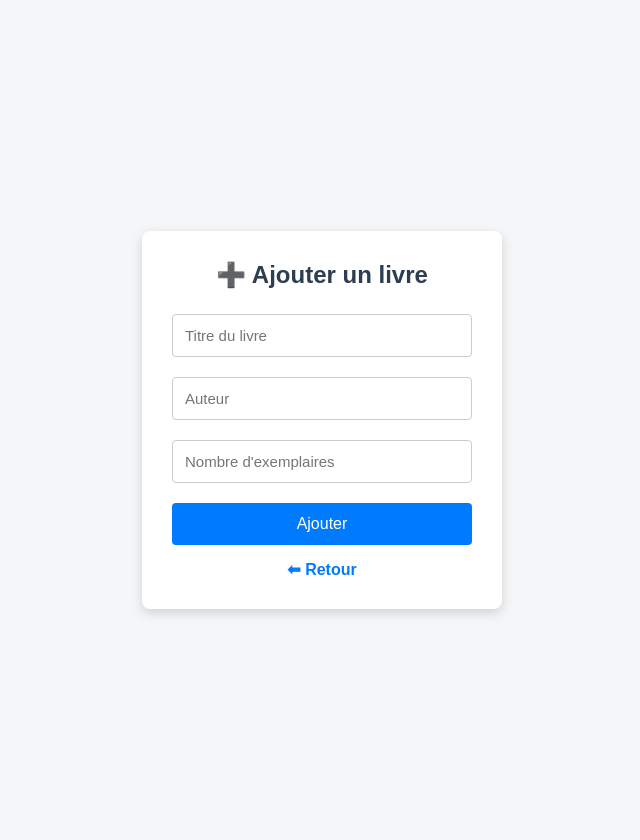
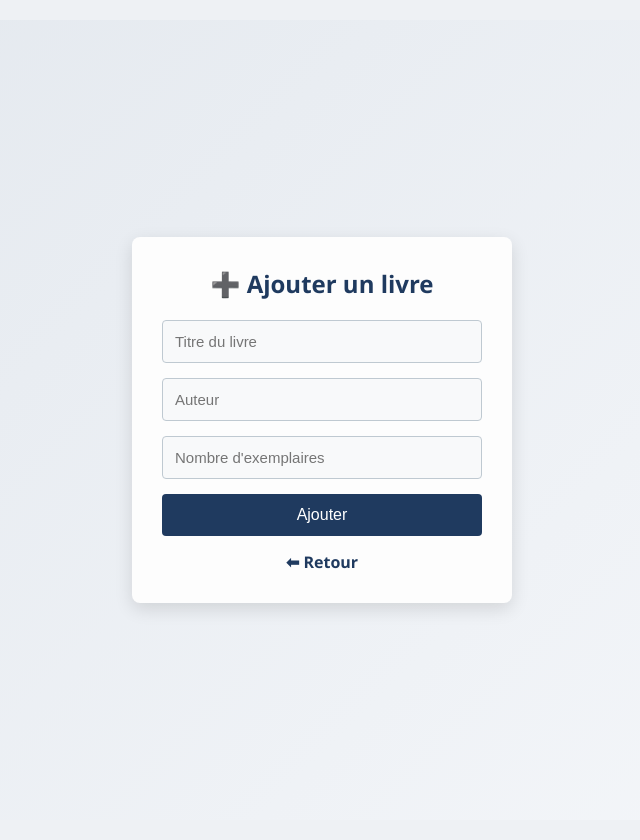
Before and after one commit to hasinarakotomalala08-hash/bibliotheque, a PHP site: page /add.php in a window 1280 px wide. Shown: the whole page, without its empty margins (318-958 px from the left). Run offline with PHP 8.4, Linux system fonts and the light colour scheme.

Commit message:
modified:   style.css

```diff
--- a/style.css
+++ b/style.css
@@ -1,190 +1,106 @@
-/* RESET SIMPLE */
+/* =========================
+   RESET GENERAL
+ss========================= */
 * {
     margin: 0;
     padding: 0;
     box-sizing: border-box;
 }
 
-/* STYLE GÉNÉRAL */
+/* =========================
+   STYLE GENERAL
+========================= */
 body {
-    font-family: Arial, Helvetica, sans-serif;
-    background-color: #f4f6f8;
+    font-family: "Segoe UI", Georgia, "Times New Roman", serif;
+    background-color: #eef1f4;
     padding: 20px;
-    color: #333;
-}
-
-/* TITRES */
-h1, h2 {
-    margin-bottom: 15px;
     color: #2c3e50;
 }
 
-/* LIENS */
+/* =========================
+   TITRES
+========================= */
+h1, h2 {
+    margin-bottom: 15px;
+    color: #1f3a5f;
+    text-align: center;
+}
+
+/* =========================
+   LIENS
+========================= */
 a {
     text-decoration: none;
-    color: #007bff;
-    font-weight: bold;
+    color: #1f3a5f;
+    font-weight: 600;
 }
 
 a:hover {
     text-decoration: underline;
 }
 
-/* TABLE */
-table {
-    width: 100%;
-    border-collapse: collapse;
-    background-color: #fff;
+/* =========================
+   CENTRAGE PAGE (FORMULAIRES)
+========================= */
+.page-center {
+    min-height: 100vh;
+    display: flex;
+    align-items: center;
+    justify-content: center;
+    background: linear-gradient(135deg, #e3e8ee, #f5f7fa);
 }
 
-table th {
-    background-color: #2c3e50;
-    color: white;
-}
-
-table th, table td {
-    padding: 10px;
-    text-align: center;
-    border: 1px solid #ddd;
-}
-
-/* FORMULAIRES */
-form {
-    background-color: #fff;
-    padding: 20px;
-    max-width: 500px;
-    border-radius: 6px;
-}
-
-label {
-    font-weight: bold;
-}
-
-input, select, button {
-    width: 100%;
-    padding: 8px;
-    margin-top: 5px;
-}
-
-/* BOUTONS */
-button {
-    background-color: #28a745;
-    border: none;
-    color: white;
-    cursor: pointer;
-    font-size: 16px;
-}
-
-button:hover {
-    background-color: #218838;
-}
-
-/* MESSAGES */
-.success {
-    color: green;
-    margin-bottom: 10px;
-}
-
-.error {
-    color: red;
-    margin-bottom: 10px;
-}
-
-/* RESPONSIVE */
-@media (max-width: 600px) {
-    table, thead, tbody, th, td, tr {
-        font-size: 14px;
-    }
-}
-/* TITRE FORMULAIRE */
-.form-title {
-    text-align: center;
-    margin-bottom: 20px;
-}
-
-/* BOÎTE FORMULAIRE */
+/* =========================
+   BOITE FORMULAIRE
+========================= */
 .form-box {
     width: 100%;
     max-width: 380px;
-    margin: 0 auto;           /* CENTRAGE */
-    background-color: #fff;
-    padding: 25px;
+    background-color: #fdfdfd;
+    padding: 30px;
     border-radius: 8px;
-    box-shadow: 0 0 10px rgba(0,0,0,0.1);
+    box-shadow: 0 6px 18px rgba(0,0,0,0.12);
     display: flex;
     flex-direction: column;
 }
 
-/* INPUTS */
-.form-box input {
-    margin-bottom: 15px;
-    padding: 10px;
-    font-size: 15px;
-    border: 1px solid #ccc;
-    border-radius: 4px;
-}
-
-/* INPUT FOCUS */
-.form-box input:focus {
-    outline: none;
-    border-color: #007bff;
-}
-
-/* BOUTON */
-.form-box button {
-    padding: 10px;
-    font-size: 16px;
-    background-color: #007bff;
-    border: none;
-    color: white;
-    border-radius: 4px;
-    cursor: pointer;
-}
-
-.form-box button:hover {
-    background-color: #0056b3;
-}
-/* CENTRAGE TOTAL PAGE (COMME LOGIN) */
-.page-center {
-    min-height: 100vh;              /* hauteur écran */
-    display: flex;
-    align-items: center;            /* vertical */
-    justify-content: center;        /* horizontal */
-    background-color: #f4f6f8;
-}
-
-/* FORMULAIRE */
-.form-box {
-    width: 100%;
-    max-width: 360px;
-    background-color: #fff;
-    padding: 30px;
-    border-radius: 8px;
-    box-shadow: 0 4px 12px rgba(0,0,0,0.15);
-    display: flex;
-    flex-direction: column;
-}
-
-/* TITRE */
+/* =========================
+   TITRE FORMULAIRE
+========================= */
 .form-title {
     text-align: center;
     margin-bottom: 20px;
-    color: #2c3e50;
+    color: #1f3a5f;
+    font-weight: bold;
 }
 
-/* INPUTS */
-.form-box input {
+/* =========================
+   INPUTS & SELECT
+========================= */
+.form-box input,
+.form-box select {
+    width: 100%;
     margin-bottom: 15px;
     padding: 12px;
     font-size: 15px;
-    border: 1px solid #ccc;
+    border: 1px solid #bfc9d1;
     border-radius: 4px;
+    background-color: #f8f9fa;
 }
 
-/* BOUTON */
+.form-box input:focus,
+.form-box select:focus {
+    outline: none;
+    border-color: #1f3a5f;
+    background-color: #ffffff;
+}
+
+/* =========================
+   BOUTONS
+========================= */
 .form-box button {
     padding: 12px;
-    background-color: #007bff;
+    background-color: #1f3a5f;
     color: white;
     font-size: 16px;
     border: none;
```
Also changed, not shown: other parts of style.css (+65 -1 lines).
